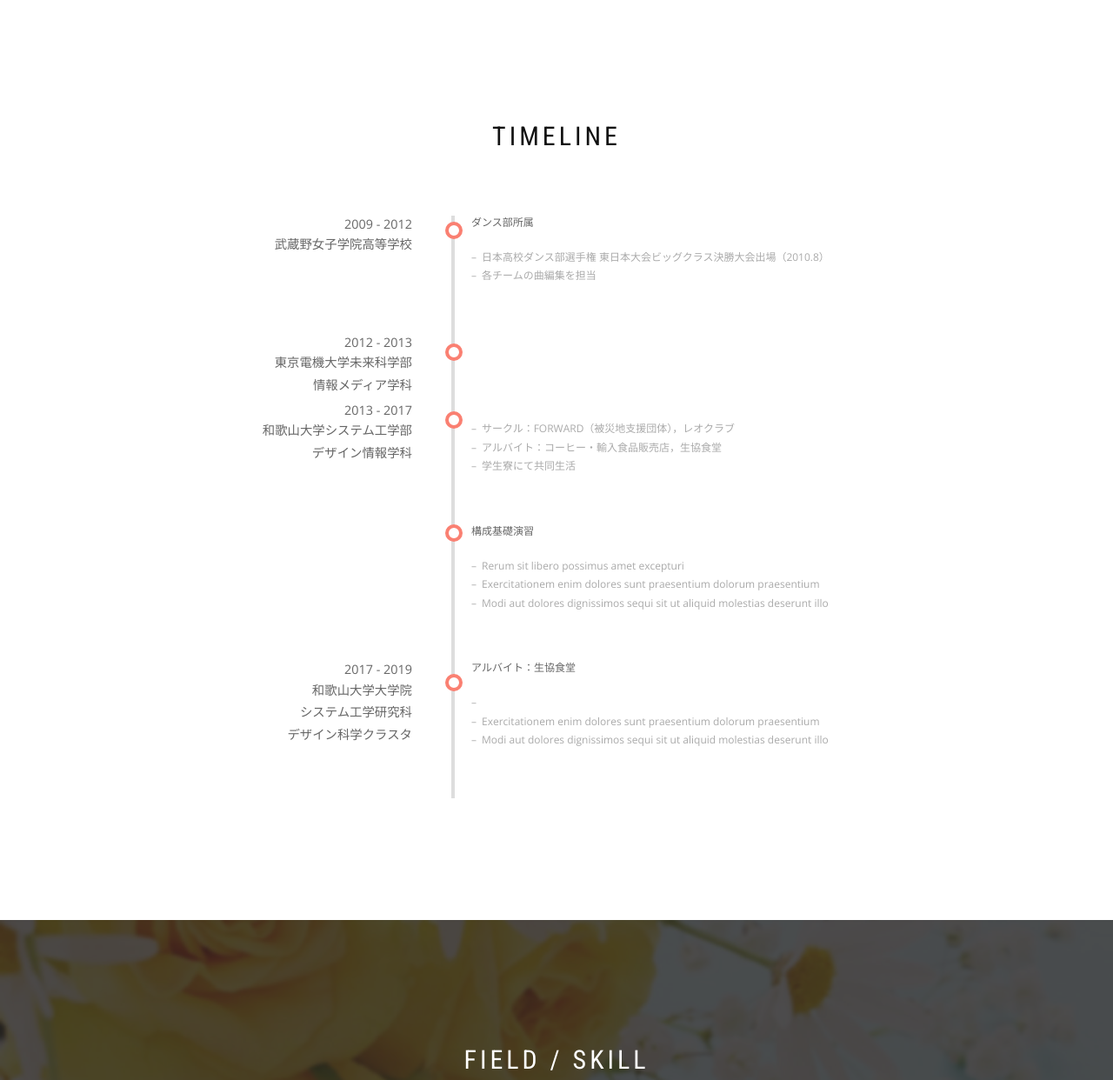
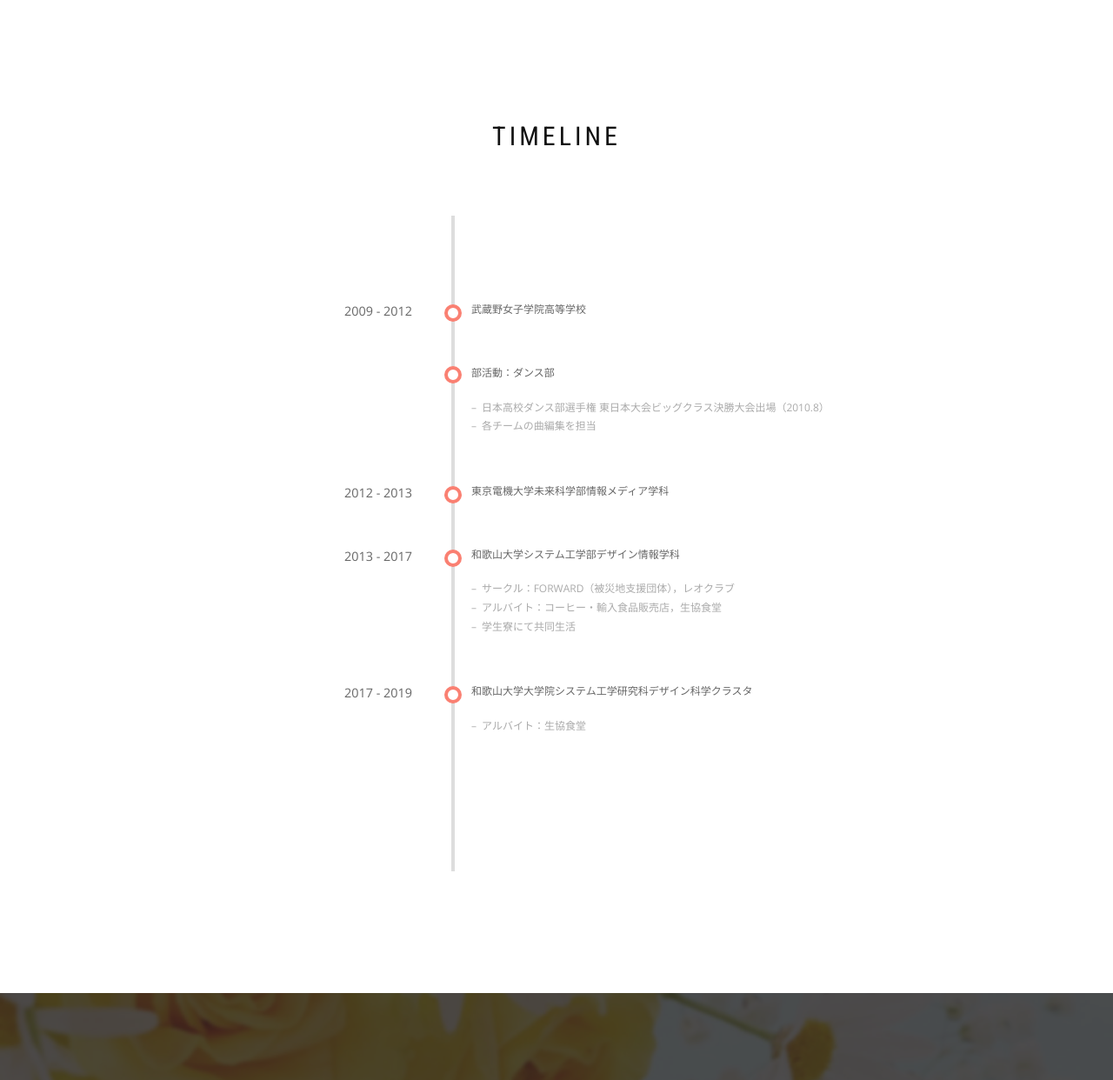
Before and after one commit to s185041/s185041.github.io, a PHP site: page / in a window 1280 px wide. Shown: the part 446-1688 px from the top of the page at 87% size. Run offline with PHP 8.4, Linux system fonts and the light colour scheme; some web fonts are replaced.

Commit message:
timeline内容更新

```diff
--- a/assets/css/timeline.css
+++ b/assets/css/timeline.css
@@ -2,6 +2,7 @@
   width: 100%;
   margin: 0 auto;
   max-width: 800px;
+  padding: 100px 0;
   position: relative;
 }
 .timeline:before {
@@ -40,8 +41,8 @@
   border: 4px solid salmon;
   background-color: #fff;
   border-radius: 100%;
-  top: 15%;
-  right: -28px;
+  top: 10%;
+  right: -27px;
   z-index: 99;
 }
 .entry .title h3 {
--- a/index.html
+++ b/index.html
@@ -83,23 +83,30 @@
               <div class="entry">
                 <div class="title">
                   <h3>2009 - 2012</h3>
-                  <p>武蔵野女子学院高等学校</p>
                 </div>
                 <div class="body">
-                  <p>ダンス部所属</p>
+                  <p>武蔵野女子学院高等学校</p>
                   <ul>
-                    <li>日本高校ダンス部選手権 東日本大会ビッグクラス決勝大会出場（2010.8）</li>
-                    <li>各チームの曲編集を担当</li>
                   </ul>
                 </div>
               </div>
+                <div class="entry">
+                  <div class="title">
+                  </div>
+                  <div class="body">
+                    <p>部活動：ダンス部</p>
+                    <ul>
+                      <li>日本高校ダンス部選手権 東日本大会ビッグクラス決勝大会出場（2010.8）</li>
+                      <li>各チームの曲編集を担当</li>
+                    </ul>
+                  </div>
+                </div>
               <div class="entry">
                 <div class="title">
                   <h3>2012 - 2013</h3>
-                  <p>東京電機大学未来科学部<br />情報メディア学科</p>
                 </div>
                 <div class="body">
-                  <p></p>
+                  <p>東京電機大学未来科学部情報メディア学科</p>
                   <ul>
                   </ul>
                 </div>
@@ -107,10 +114,9 @@
               <div class="entry">
                 <div class="title">
                   <h3>2013 - 2017</h3>
-                  <p>和歌山大学システム工学部<br />デザイン情報学科</p>
                 </div>
                 <div class="body">
-                  <p></p>
+                  <p>和歌山大学システム工学部デザイン情報学科</p>
                   <ul>
                     <li>サークル：FORWARD（被災地支援団体），レオクラブ</li>
                     <li>アルバイト：コーヒー・輸入食品販売店，生協食堂</li>
@@ -120,27 +126,12 @@
               </div>
               <div class="entry">
                 <div class="title">
+                  <h3>2017 - 2019</h3>
                 </div>
                 <div class="body">
-                  <p>構成基礎演習</p>
+                  <p>和歌山大学大学院システム工学研究科デザイン科学クラスタ</p>
                   <ul>
-                    <li>Rerum sit libero possimus amet excepturi</li>
-                    <li>Exercitationem enim dolores sunt praesentium dolorum praesentium</li>
-                    <li>Modi aut dolores dignissimos sequi sit ut aliquid molestias deserunt illo</li>
-                  </ul>
-                </div>
-              </div>
-              <div class="entry">
-                <div class="title">
-                  <h3>2017 - 2019</h3>
-                  <p>和歌山大学大学院<br />システム工学研究科<br />デザイン科学クラスタ</p>
-                </div>
-                <div class="body">
-                  <p>アルバイト：生協食堂</p>
-                  <ul>
-                    <li></li>
-                    <li>Exercitationem enim dolores sunt praesentium dolorum praesentium</li>
-                    <li>Modi aut dolores dignissimos sequi sit ut aliquid molestias deserunt illo</li>
+                    <li>アルバイト：生協食堂</li>
                   </ul>
                 </div>
               </div>
```
